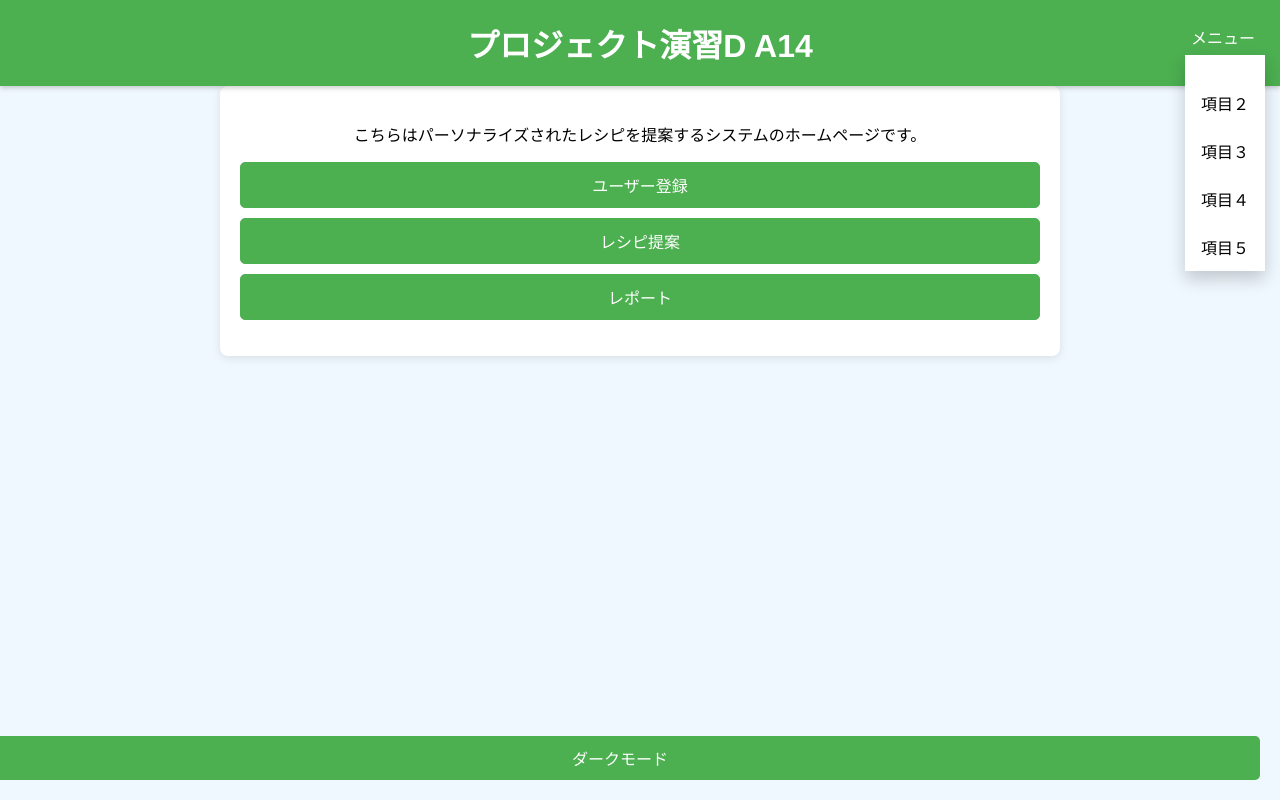
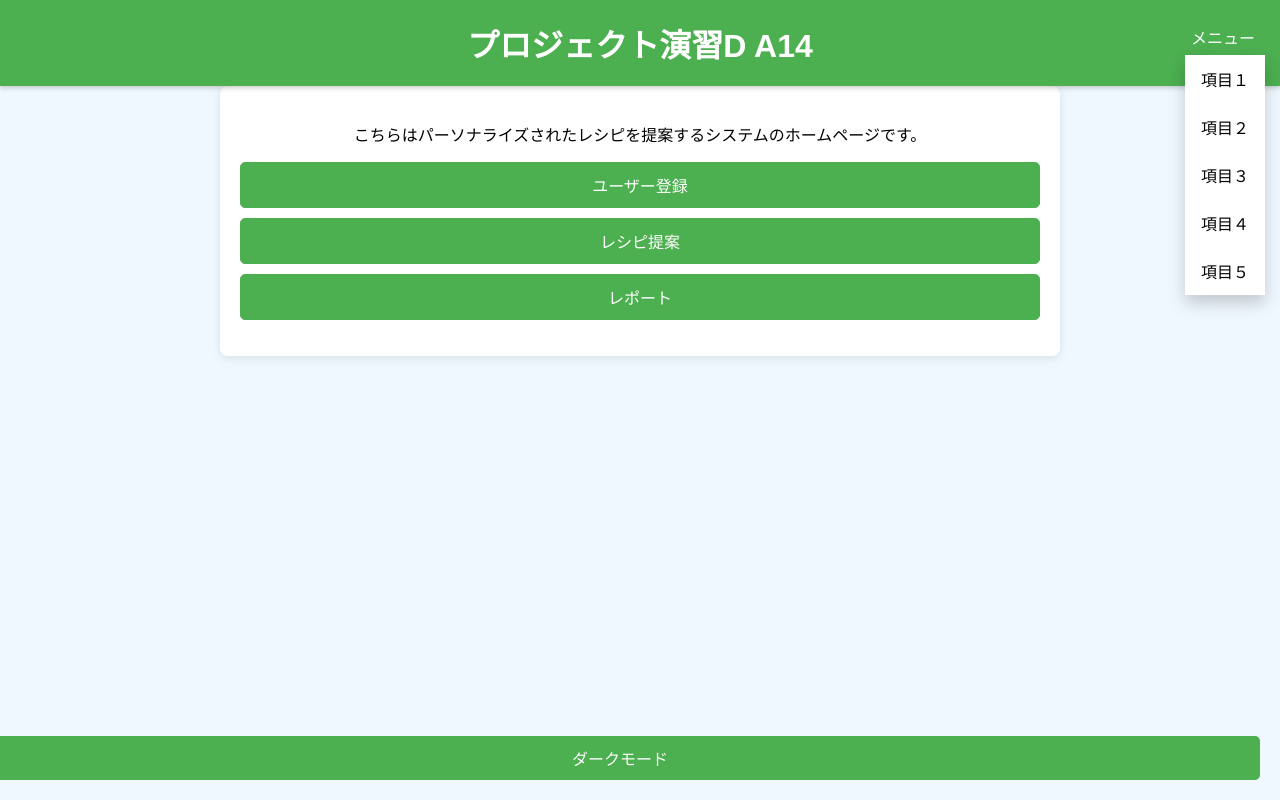
Before and after one commit to kazuto0109/-D, a plain HTML site: page 食事指導/index.html in a window 1280 px wide. Both pictures are taken after a click on the button "メニュー". Drawn offline with Linux system fonts and the light colour scheme.

Commit message:
Update index.html
Signed-off-by: kazuto0109 <115137409+kazuto0109@users.noreply.github.com>

```diff
--- a/食事指導/index.html
+++ b/食事指導/index.html
@@ -12,7 +12,7 @@
         <div class="menu">
             <button class="menu-button">メニュー</button>
             <div class="menu-content">
-                <a href="#"></a>
+                <a href="#">項目１</a>
                 <a href="#">項目２</a>
                 <a href="#">項目３</a>
                 <a href="#">項目４</a>
```
